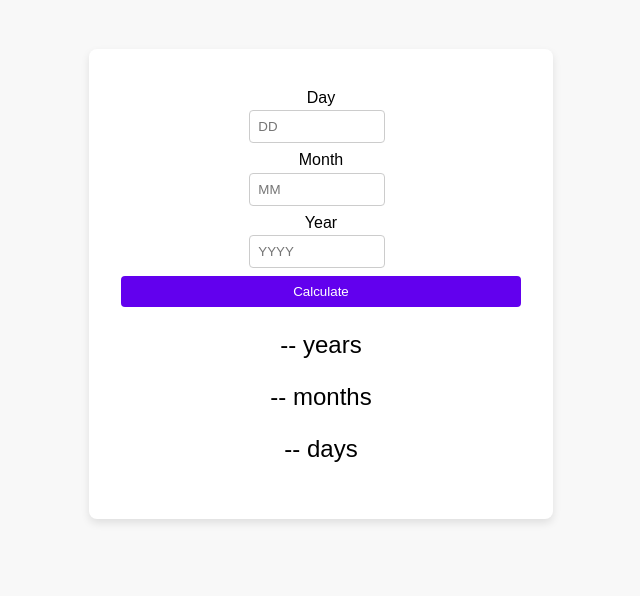
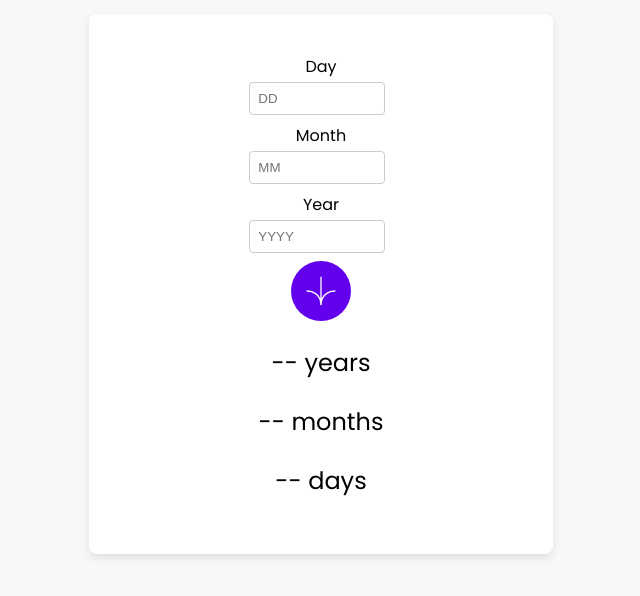
Before and after one commit to shuja609/age-calculator-app-main, a plain HTML site: page index.html in a window 1280 px wide. Shown: the part 132-728 px from the top of the page, without its empty margins (319-959 px from the left). Drawn offline with Linux system fonts and the light colour scheme.

Commit message:
Button fixed

```diff
--- a/index.html
+++ b/index.html
@@ -4,6 +4,8 @@
     <meta charset="UTF-8">
     <meta name="viewport" content="width=device-width, initial-scale=1.0">
     <title>Age Calculator</title>
+    <link href="https://fonts.googleapis.com/css2?family=Poppins:wght@400;700;800&display=swap" rel="stylesheet">
+
     <link rel="stylesheet" href="styles.css">
 </head>
 <body>
@@ -15,7 +17,10 @@
             <input type="number" id="month" placeholder="MM">
             <label for="year">Year</label>
             <input type="number" id="year" placeholder="YYYY">
-            <button id="calculate-btn">Calculate</button>
+            <button id="calculate-btn">
+              <svg xmlns="http://www.w3.org/2000/svg" width="46" height="44" viewBox="0 0 46 44"><g fill="none" stroke="#FFF" stroke-width="2"><path d="M1 22.019C8.333 21.686 23 25.616 23 44M23 44V0M45 22.019C37.667 21.686 23 25.616 23 44"/></g></svg>
+
+            </button>
             <div class="error-message" id="error-message"></div>
         </div>
         <div class="output-section">
--- a/styles.css
+++ b/styles.css
@@ -1,5 +1,5 @@
 body {
-    font-family: Arial, sans-serif;
+    font-family: 'Poppins', sans-serif;
     display: flex;
     justify-content: center;
     align-items: center;
@@ -38,14 +38,28 @@ body {
 }
 
 #calculate-btn {
-    padding: 0.5rem 1rem;
+    padding: 0;
+    width: 60px; /* Adjust the width to desired button size */
+    height: 60px; /* Make height equal to width */
     border: none;
     background-color: #6200ee;
     color: white;
-    border-radius: 4px;
+    border-radius: 50%; /* Makes the button round */
     cursor: pointer;
-    width: 100%;
+    display: flex;
+    justify-content: center;
+    align-items: center;
     margin-top: 0.5rem;
+    margin-left: auto; /* Centers the button horizontally */
+    margin-right: auto; /* Centers the button horizontally */
+}
+
+#calculate-btn svg {
+    width: 30px;
+    height: 30px;
+    fill: none;
+    stroke: #FFF;
+    stroke-width: 2;
 }
 
 #calculate-btn:hover {
```
